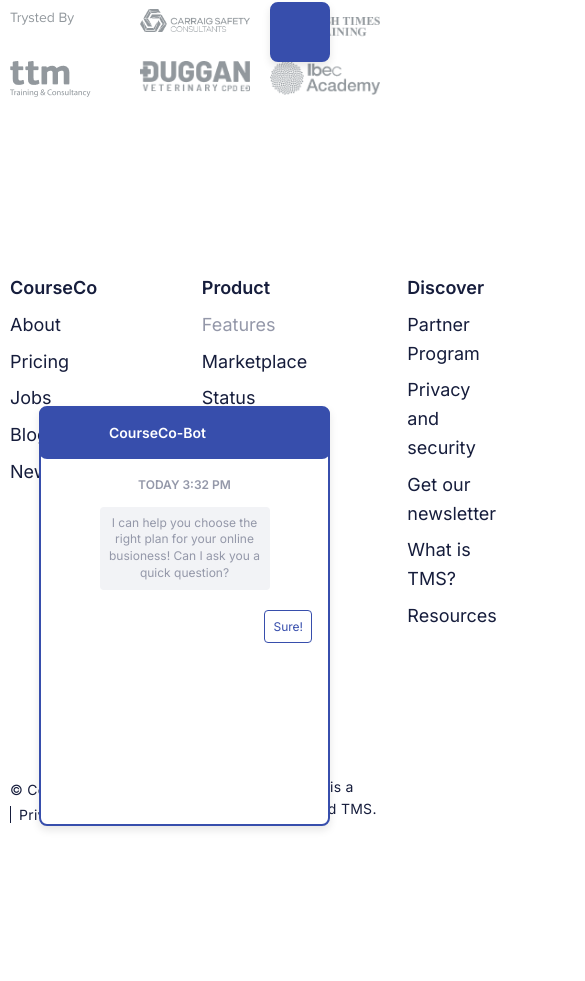
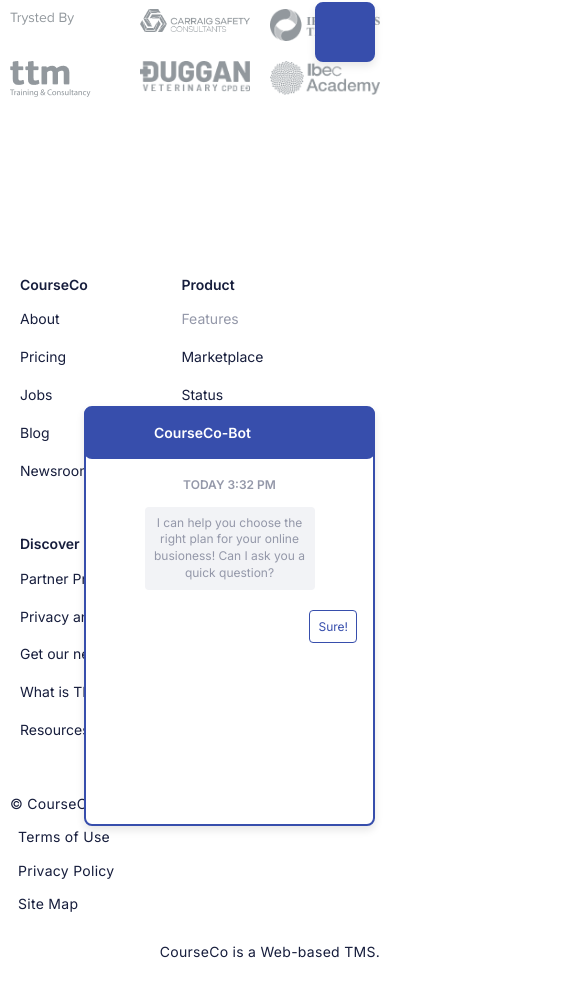
Before and after one commit to ValentynFediuk/Cource-CO, a website: page app/index.html in a window 390 px wide. Shown: the part 682-1663 px from the top of the page, 585 px wide, since content can reach past the window. Before the commit the page ends 1527 px from the top, so only its background shows below. Drawn offline with nearby package versions, Linux system fonts and the light colour scheme.

Commit message:
footer responsive

```diff
--- a/app/index.html
+++ b/app/index.html
@@ -343,6 +343,28 @@
             </li>
           </ul>
         </div>
+        <div class="copyright">
+          <ul class="copyright__list">
+            <li class="copyright__item copyright__item--copyright">
+              &#169; CourseCo 2021
+            </li>
+            <li class="copyright__item">
+              <a href="#" class="copyright__link">
+                Terms of Use
+              </a>
+            </li>
+            <li class="copyright__item">
+              <a href="#" class="copyright__link">
+                Privacy Policy
+              </a>
+            </li>
+            <li class="copyright__item">
+              <a href="#" class="copyright__link">
+                Site Map
+              </a>
+            </li>
+          </ul>
+          <div class="footer-social-copyright__wrapper">
             <div class="footer__social">
               <ul class="footer__social-list">
                 <li class="footer__social-item">
@@ -375,30 +397,10 @@
                 </li>
               </ul>
             </div>
-        <div class="copyright">
-          <ul class="copyright__list">
-            <li class="copyright__item copyright__item--copyright">
-              &#169; CourseCo 2021
-            </li>
-            <li class="copyright__item">
-              <a href="#" class="copyright__link">
-                Terms of Use
-              </a>
-            </li>
-            <li class="copyright__item">
-              <a href="#" class="copyright__link">
-                Privacy Policy
-              </a>
-            </li>
-            <li class="copyright__item">
-              <a href="#" class="copyright__link">
-                Site Map
-              </a>
-            </li>
-          </ul>
             <p class="copyright__text">
               CourseCo is a Web-based TMS.
             </p>
+          </div>
         </div>
       </div>
     </div>
--- a/app/scss/_media.scss
+++ b/app/scss/_media.scss
@@ -170,11 +170,62 @@
     margin-bottom: 30px;
   }
 }
+@media (max-width: 850px) {
+  .footer {
+    &__lists {
+      flex-wrap: wrap;
+      margin-left: 10px;
+    }
+    &__list {
+      &:nth-child(3) {
+        margin-right: 60px;
+      }
+      &:first-child, &:nth-child(2) {
+        margin-bottom: 40px;
+        margin-right: 60px;
+      }
+    }
+  }
+}
 @media (max-width: 800px) {
   .trustedBy {
     grid-template-columns: repeat(3, 1fr);
     grid-column-gap: 30px;
     grid-row-gap: 30px;
+  }
+  .copyright {
+    flex-wrap: wrap;
+    &__text {
+      align-self: flex-end;
+    }
+    &__list {
+      display: flex;
+      flex-direction: column;
+      margin-bottom: 40px;
+    }
+    &__item {
+      margin-bottom: 8px;
+    }
+    &__link {
+      border: none;
+    }
+  }
+  .footer {
+    &-social-copyright__wrapper {
+      align-self: flex-end;
+    }
+    &__social {
+      display: inline;
+      text-align: right;
+    }
+    &__lists {
+      margin-bottom: 40px;
+    }
+    &__social-item {
+      &:first-child {
+        margin-left: 0;
+      }
+    }
   }
 }
 @media (max-width: 650px) {
@@ -228,6 +279,26 @@
       font-size: 8px;
     }
   }
+  .footer {
+    &__lists {
+
+    }
+    &__list {
+      margin-right: 0;
+      &:first-child {
+        margin-right: 145px;
+      }
+      &:last-child {
+        flex: 70px;
+      }
+    }
+  }
+  .chat-widget {
+    &__body, &__link {
+      right: 15px;
+    }
+  }
+
 }
 @media (max-width: 500px) {
   .nav {
@@ -236,7 +307,7 @@
   .hero {
     padding: 153px 0 50px;
     &__title {
-      width: 390px;
+      width: 270px;
       margin-bottom: 20px;
     }
     &__text {
@@ -263,7 +334,44 @@
       width: 65px;
     }
   }
+  .footer {
+    &__lists {
+
+    }
+    &__list {
+      &:first-child, &:nth-child(2) {
+
+      }
+    }
+  }
 }
-@media (max-width: 430px) {
+@media (max-width: 450px) {
+  .footer {
+    &__lists {
 
+    }
+    &__list {
+      &:first-child {
+        margin-right: 90px;
+      }
+      &:nth-child(2) {
+        margin-right: 30px;
+      }
+      &:nth-child(3) {
+        margin-right: 25px;
+      }
+
+    }
+    &__list-title {
+      font-size: 14px;
+    }
+    &__list-link {
+      font-size: 14px;
+    }
+  }
+  .footer {
+    &__social {
+      text-align: left;
+    }
+  }
 }
--- a/app/scss/style.scss
+++ b/app/scss/style.scss
@@ -545,6 +545,9 @@
   }
   &__list {
     margin-right: 100px;
+    &:last-child {
+      margin-right: 0;
+    }
   }
   &__list-title {
     font-weight: 600;
```
Also changed, not shown: app/css/min.style.css, dist/css/min.style.css, dist/index.html. Lines whose indentation alone changed are shown as unchanged.
